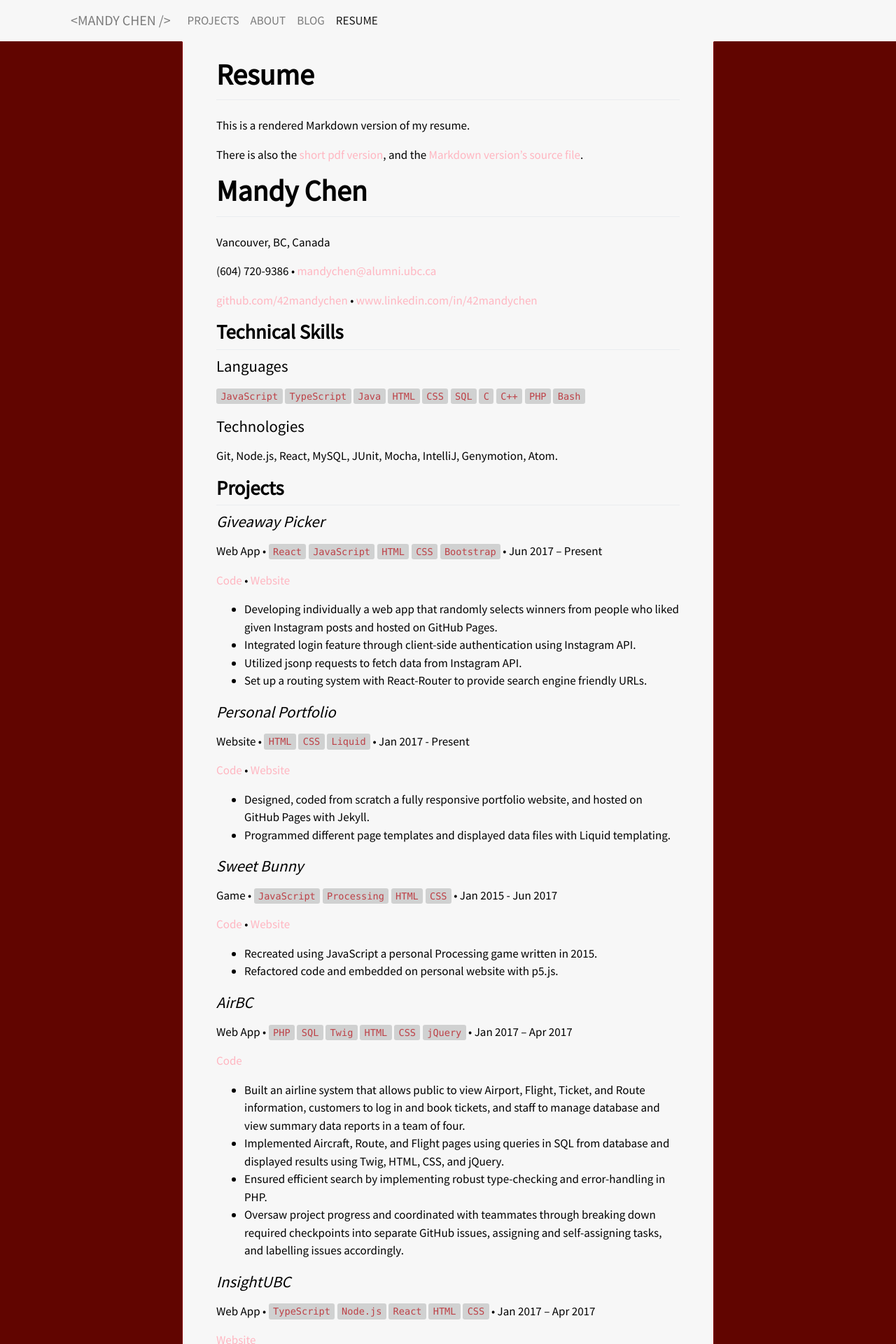
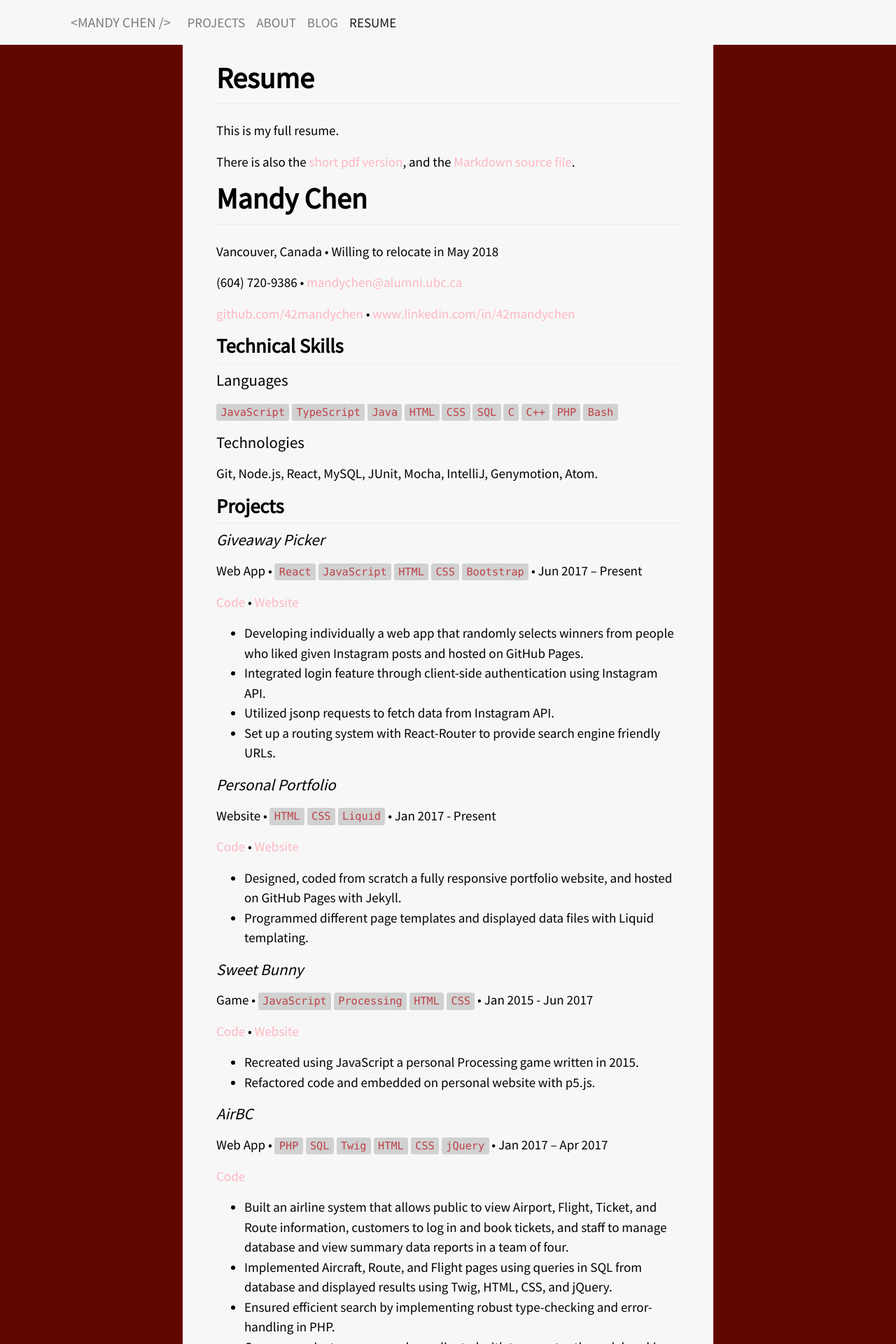
Before and after one commit to 42mandychen/42mandychen.github.io, a Jekyll site: the page built from resume.md, in a window 1280 px wide. Shown: the top 1920 px of the page at 70% size. Built offline with Jekyll 4.4.1, drawn with Linux system fonts in a browser that asks for light colours; nearby versions of some CDN libraries.

Commit message:
Fix resume page style

```diff
--- a/_includes/intro_col.html
+++ b/_includes/intro_col.html
@@ -13,7 +13,7 @@
         </p>
         <p class="mb-1 p-0 social">
           <a href="{{site.url}}/resume" class="hover-show" target="_blank">
-            <i class="fa fa-link fa-lg"></i> Markdown Resume</a>
+            <i class="fa fa-link fa-lg"></i> Full Resume</a>
         </p>
     </div>
   </div>
--- a/assets/css/resume.css
+++ b/assets/css/resume.css
@@ -17,6 +17,6 @@ h3 {
     font-size: 1.2em;
 }
 
-p, ul {
-  font-size: 17px;
+body {
+  font-size: 19px;
 }
--- a/resume.md
+++ b/resume.md
@@ -5,13 +5,13 @@ footnote: false
 ---
 # Resume
 
-This is a rendered Markdown version of my resume.
+This is my full resume.
 
-There is also the [short pdf version]({{ site.url }}/files/MandyChen-Resume.pdf), and the [Markdown version's source file](https://github.com/42mandychen/42mandychen.github.io/blob/master/resume.md).
+There is also the [short pdf version]({{ site.url }}/files/MandyChen-Resume.pdf), and the [Markdown source file](https://github.com/42mandychen/42mandychen.github.io/blob/master/resume.md).
 
 # Mandy Chen
 
-Vancouver, BC, Canada
+Vancouver, Canada • Willing to relocate in May 2018
 
 (604) 720-9386 • [mandychen@alumni.ubc.ca](mailto:mandychen@alumni.ubc.ca)
 
```
